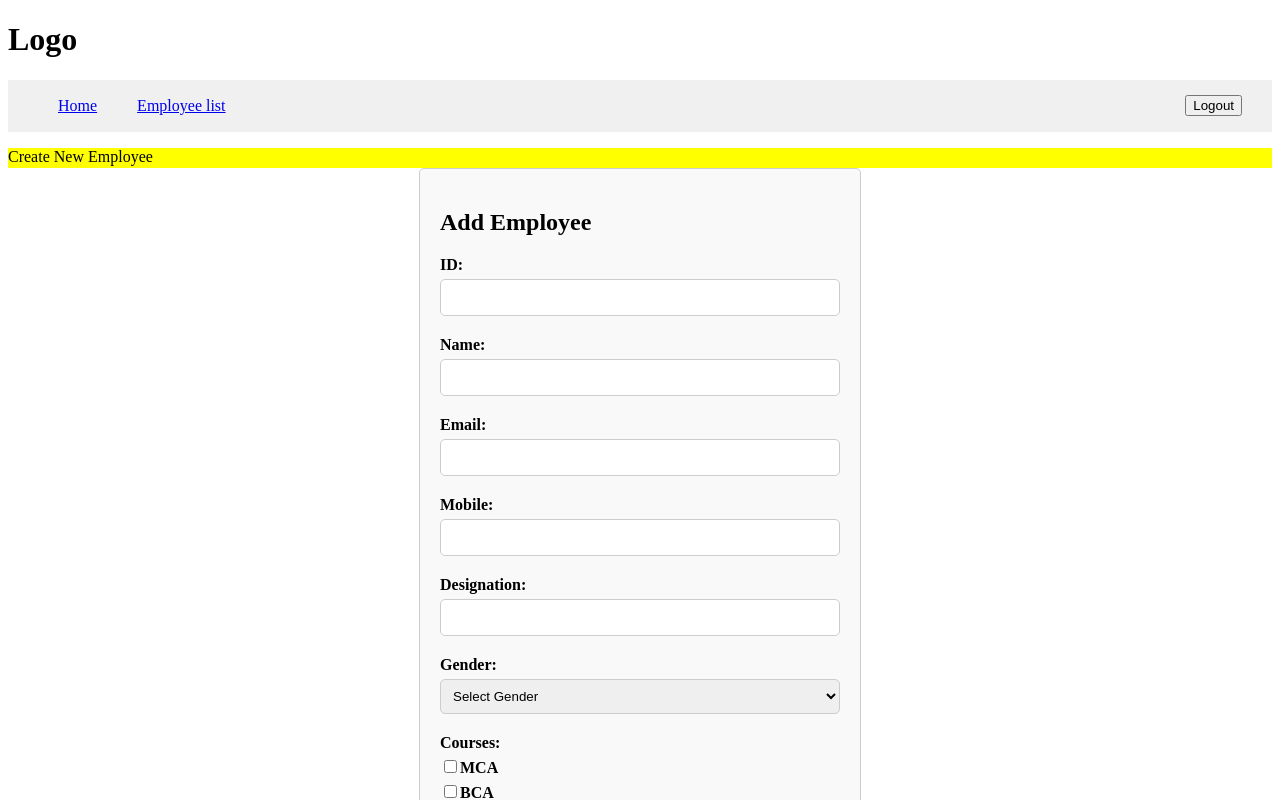
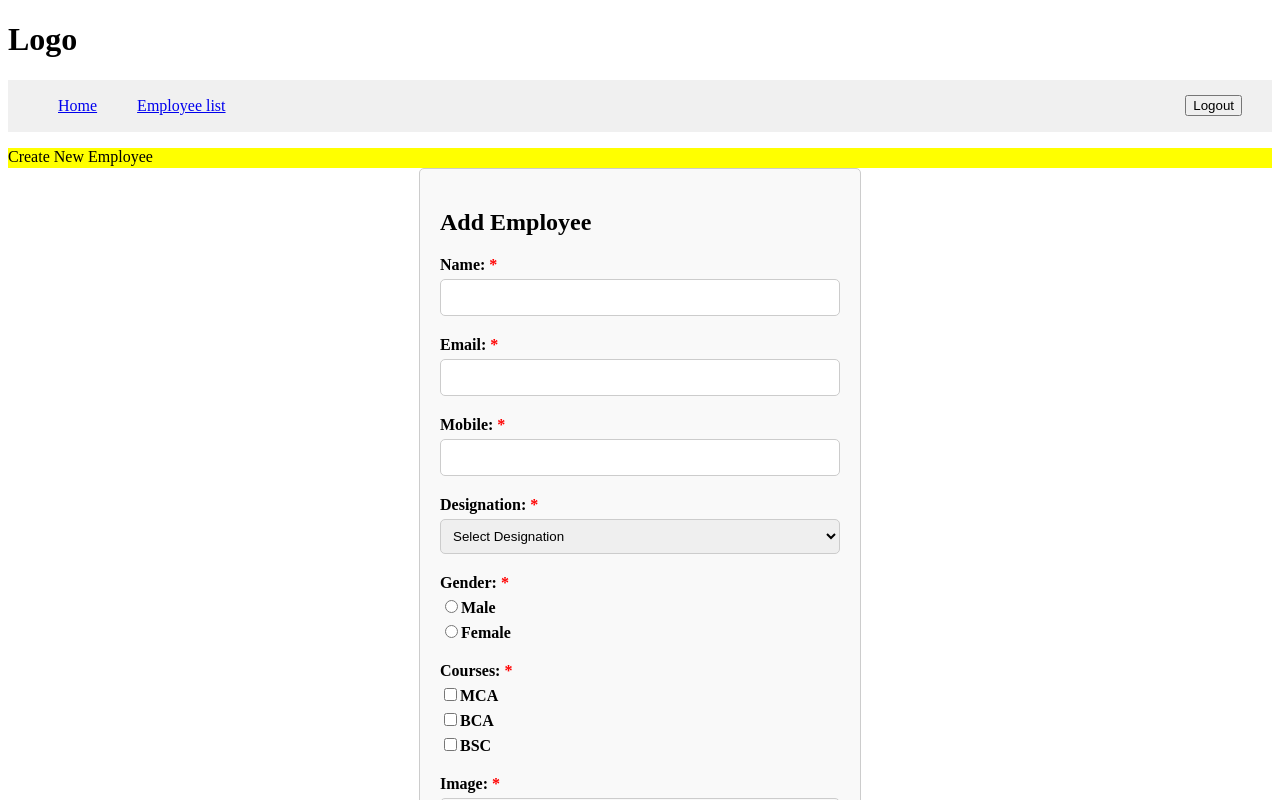
Before and after one commit to Mahesh-Bharati/DEALSDRAY-Assignment, a React (Create React App) app in the folder reactApp/app/: page /create-employee in a window 1280 px wide. Shown: the top 800 px of the page. Built offline with nearby package versions, Linux system fonts and the light colour scheme.

Commit message:
update create employee and some basic constrain on employee form

```diff
--- a/reactApp/app/src/App.css
+++ b/reactApp/app/src/App.css
@@ -183,3 +183,8 @@ button[type="submit"] {
 button[type="submit"]:hover {
   background-color: #0056b3;
 }
+/* required field css*/
+
+.required {
+  color: red;
+}
--- a/reactApp/app/src/component/CreateEmployee.js
+++ b/reactApp/app/src/component/CreateEmployee.js
@@ -4,24 +4,40 @@ import Heading from './Heading';
 
 function CreateEmployee() {
   const [formData, setFormData] = useState({
-    f_Id: '',
     f_Name: '',
     f_Email: '',
     f_Mobile: '',
     f_Designation: '',
     f_gender: '',
-    f_Course: '',
-    f_Image: null // For storing the selected file
+    f_Course: [],
+    f_Image: null
   });
+
+  const [isEmailValid, setIsEmailValid] = useState(true);
+  const [isMobileValid, setIsMobileValid] = useState(true);
 
   const handleChange = (e) => {
     const { name, value } = e.target;
+    if (name === 'f_Email') {
+      validateEmail(value);
+    } else if (name === 'f_Mobile') {
+      validateMobile(value);
+    }
     setFormData({ ...formData, [name]: value });
+  };
+
+  const validateEmail = (email) => {
+    const emailPattern = /^\w+@[a-zA-Z_]+?\.[a-zA-Z]{2,3}$/;
+    setIsEmailValid(emailPattern.test(email));
+  };
+
+  const validateMobile = (mobile) => {
+    const mobilePattern = /^[0-9]{10}$/;
+    setIsMobileValid(mobilePattern.test(mobile));
   };
 
   const handleCheckboxChange = (e) => {
     const { name, checked } = e.target;
-    // If checkbox is checked, add course to the array, otherwise remove it
     setFormData((prevFormData) => {
       if (checked) {
         return { ...prevFormData, [name]: [...prevFormData[name], e.target.value] };
@@ -37,6 +53,10 @@ function CreateEmployee() {
 
   const handleSubmit = async (e) => {
     e.preventDefault();
+    const isValid = validateForm();
+    if (!isValid) {
+      return;
+    }
     const formDataToSend = new FormData();
     for (let key in formData) {
       formDataToSend.append(key, formData[key]);
@@ -57,6 +77,24 @@ function CreateEmployee() {
       alert('Error adding employee');
     }
   };
+
+  const validateForm = () => {
+    if (!formData.f_Name || !formData.f_Email || !formData.f_Mobile || !formData.f_Designation || !formData.f_gender || formData.f_Course.length === 0 || !formData.f_Image) {
+      alert('Please fill in all required fields');
+      return false;
+    }
+    const mobilePattern = /^[0-9]{10}$/;
+    if (!mobilePattern.test(formData.f_Mobile)) {
+      alert('Please enter a valid 10-digit mobile number');
+      return false;
+    }
+    if (!isEmailValid) {
+      alert('Please enter a valid email address');
+      return false;
+    }
+    return true;
+  };
+
   return (
     <>
       <div>
@@ -69,35 +107,46 @@ function CreateEmployee() {
         <h2>Add Employee</h2>
         <form onSubmit={handleSubmit}>
           <div className="form-group">
-          <label>ID:</label>
-          <input type="text" name="f_Id" value={formData.f_Id} onChange={handleChange} />
-        </div>
-        <div className="form-group">
-          <label>Name:</label>
+            <label>Name: <span className="required">*</span></label>
             <input type="text" name="f_Name" value={formData.f_Name} onChange={handleChange} />
           </div>
           <div className="form-group">
-          <label>Email:</label>
+            <label>Email: <span className="required">*</span></label>
             <input type="email" name="f_Email" value={formData.f_Email} onChange={handleChange} />
+            {formData.f_Email && !isEmailValid && (
+              <p className="error-message">Please enter a valid email address</p>
+            )}
           </div>
           <div className="form-group">
-          <label>Mobile:</label>
+            <label>Mobile: <span className="required">*</span></label>
             <input type="text" name="f_Mobile" value={formData.f_Mobile} onChange={handleChange} />
+            {formData.f_Mobile && !isMobileValid && (
+              <p className="error-message">Please enter a valid 10-digit mobile number</p>
+            )}
           </div>
           <div className="form-group">
-          <label>Designation:</label>
-          <input type="text" name="f_Designation" value={formData.f_Designation} onChange={handleChange} />
-        </div>
-        <div className="form-group">
-          <label>Gender:</label>
-          <select name="f_gender" value={formData.f_gender} onChange={handleChange}>
-            <option value="">Select Gender</option>
-            <option value="male">Male</option>
-            <option value="female">Female</option>
+            <label>Designation: <span className="required">*</span></label>
+            <select name="f_Designation" value={formData.f_Designation} onChange={handleChange}>
+              <option value="">Select Designation</option>
+              <option value="HR Manager">HR Manager</option>
+              <option value="Sales">Sales</option>
             </select>
           </div>
           <div className="form-group">
-          <label>Courses:</label>
+            <label>Gender: <span className="required">*</span></label>
+            <div>
+              <label>
+                <input type="radio" name="f_gender" value="male" onChange={handleChange} checked={formData.f_gender === 'male'} />
+                Male
+              </label>
+              <label>
+                <input type="radio" name="f_gender" value="female" onChange={handleChange} checked={formData.f_gender === 'female'} />
+                Female
+              </label>
+            </div>
+          </div>
+          <div className="form-group">
+            <label>Courses: <span className="required">*</span></label>
             <div>
               <label>
                 <input type="checkbox" name="f_Course" value="MCA" onChange={handleCheckboxChange} checked={formData.f_Course.includes('MCA')} />
@@ -116,10 +165,10 @@ function CreateEmployee() {
                 BSC
               </label>
             </div>
-          {/* Add more checkboxes for other courses as needed */}
+
           </div>
           <div className="form-group">
-          <label>Image:</label>
+            <label>Image: <span className="required">*</span></label>
             <input type="file" name="f_Image" onChange={handleFileChange} />
           </div>
           <button type="submit">Add Employee</button>
```
Also changed, not shown: 8 other files (tests, documents, lock files or other folders). Lines whose indentation alone changed are shown as unchanged.
